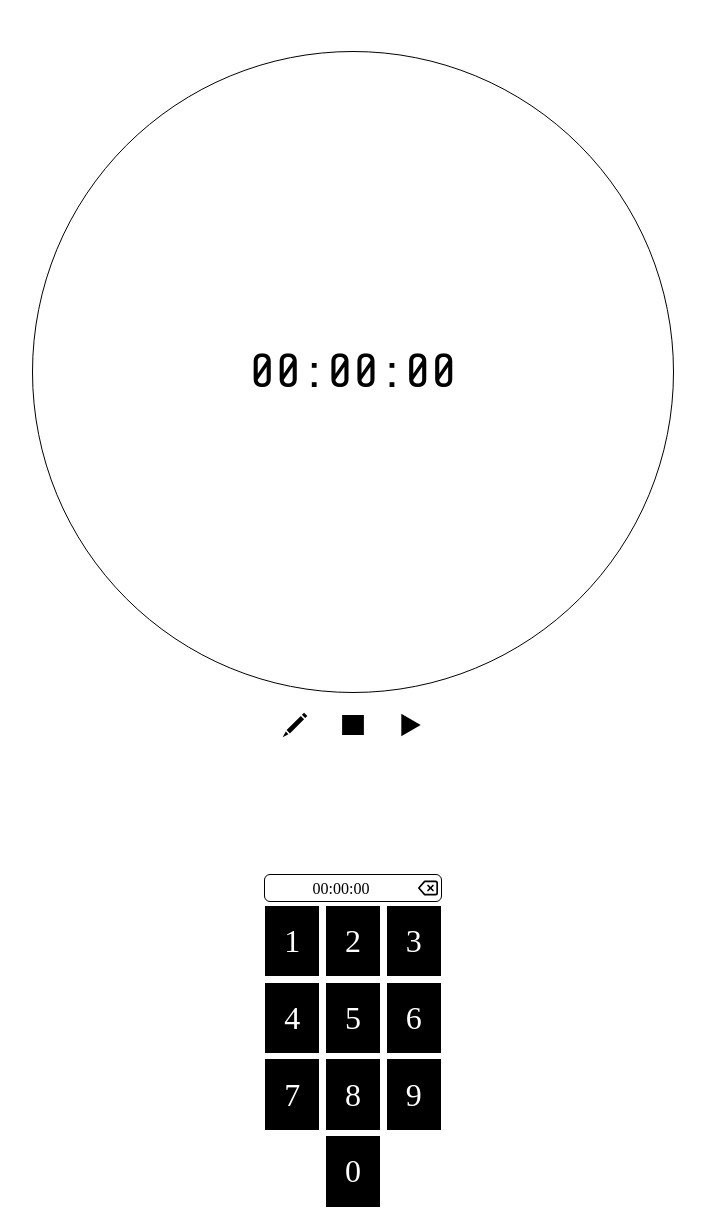
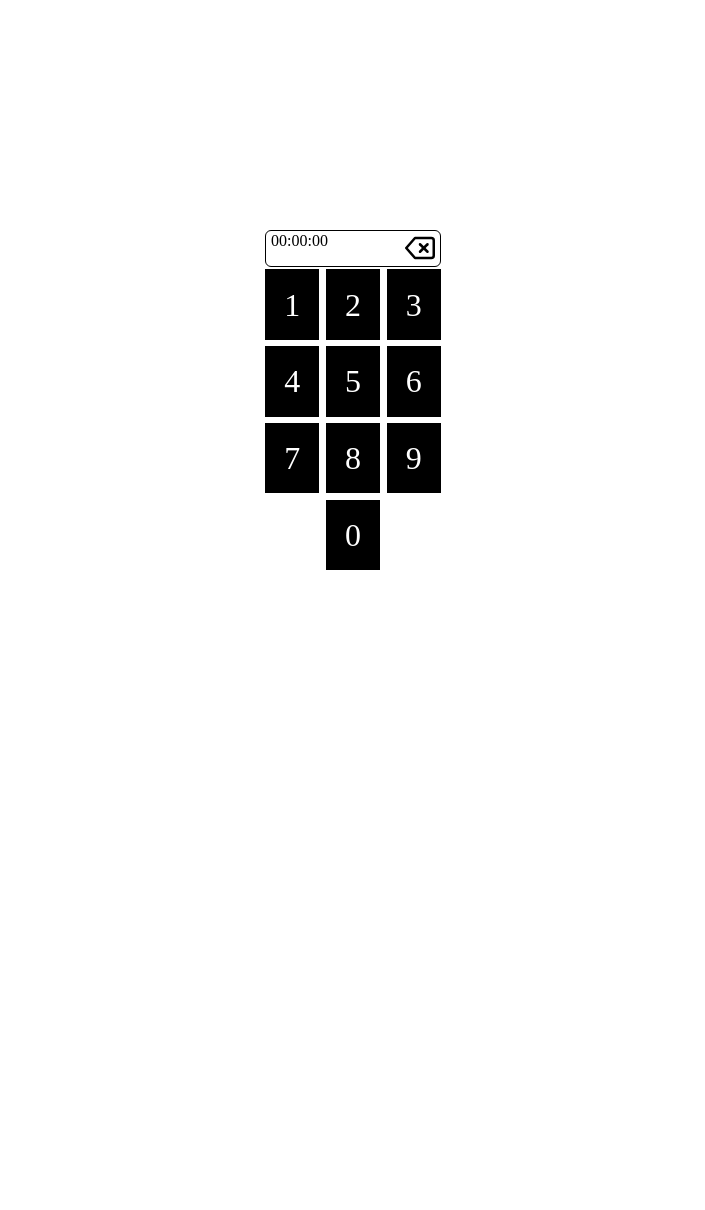
Before and after one commit to Bulovask/temporizador, a plain HTML site: page index.html in a window 1280 px wide. Shown: the whole page, without its empty margins (287-992 px from the left). After the commit the page ends 800 px from the top, so only its background shows below. Drawn offline with Linux system fonts and the light colour scheme.

Commit message:
refatorando

```diff
--- a/css/style.css
+++ b/css/style.css
@@ -6,14 +6,20 @@ body {
 	background-color: white;
 }
 
+.container {
+	position: absolute;
+	width: 100vw;
+	height: 100vh;
+	left: 0;
+	top: 0;
+}
+
 /*Ageu*/
 #display-container {
-	display: grid;
+	display: none; /*grid*/
 	grid-template-columns: 1fr;
 	grid-template-rows: 80vmin min-content;
 	align-content: center;
-	width: 100vw;
-	height: 100vh;
 }
 
 #display-timer {
@@ -48,19 +54,16 @@ body {
 	margin-top: 10px;
 	display: flex;
 	justify-content: center;
+	align-items: center;
 	gap: 10px;
 }
 
-#display-controls button {
-	width: 3rem;
-	height: 3rem;
+.icon {
+	width: 30px;
+	height: 30px;
 	background-size: 100% 100%;
 	background-color: transparent;
 	border: none;
-}
-
-#display-controls button:active {
-	filter: opacity(0.5) drop-shadow(0 0 0 yellow);
 }
 
 .play-icon {
@@ -78,10 +81,13 @@ body {
 .edit-icon {
 	background-image: url("/images/edit.svg");
 }
+
+.clean-icon {
+	background-image: url("/images/clean.svg");
+}
+
 /*Bruno Luna*/
 #keyboard-container{
-    height: 60vh;
-	width: 100vw;
     display: flex;
     justify-content: center;
     align-items: center;
@@ -89,18 +95,18 @@ body {
 	gap: .6rem;
 }
 
-#img-clean{
-	position: relative;
-	top: 5px;
-	left: 45px;
+.small {
+	width: auto;
 }
 
-.display-numbers-keyboard{
-	width: 99em;
+.secondary-display-container {
+	display: flex;
+	width: auto;
 	border: 1.2px solid hsl(0, 0%, 0%);
 	border-radius: 6px;
-	text-align: center;
-	padding: .3rem 3rem;
+	padding: 2.5px 5px;
+	margin-bottom: 2.5px;
+	justify-content: space-between;
 }
 
 #keyboard {
--- a/index.html
+++ b/index.html
@@ -10,24 +10,23 @@
 		<script src="js/script.js" defer></script>
 	</head>
 	<body>
-		<section id="display-container">
+		<section id="display-container" class="container">
 			<div id="display-timer">
 				<canvas></canvas>
-				<span>00:00:00</span>
+				<span id="main-display">00:00:00</span>
 			</div>
 			<div id="display-controls">
-				<button type="button" class="edit-icon" onclick=""></button>
-				<button type="button" class="stop-icon" onclick=""></button>
-				<button type="button" class="play-icon" onclick=""></button>
+				<button type="button" class="icon edit-icon" onclick=""></button>
+				<button type="button" class="icon stop-icon" onclick=""></button>
+				<button type="button" class="icon play-icon" onclick=""></button>
 			</div>
 		</section>
-		<section id="keyboard-container">
-			<div class="display-btn-numbers">
-				<span class="display-numbers-keyboard">00:00:00
-					<img src="images/clean.svg" id="img-clean" width="20px" alt="">
-				</span>
+		<section id="keyboard-container" class="container">
+			<div class="small">
+				<div class="secondary-display-container">
+					<span id="secondary-display">00:00:00</span>
+					<button type="button" class="icon clean-icon"></button>
 				</div>
-
 				<div id="keyboard">
 					<span class="number">1</span>
 					<span class="number">2</span>
@@ -42,6 +41,7 @@
 					<span class="number">0</span>
 					<span></span>
 				</div>
+			</div>
 		</section>
 	</body>
 </html>
--- a/js/script.js
+++ b/js/script.js
@@ -0,0 +1,5 @@
+const mainDisplay = document.getElementById("");
+
+function loop() {
+
+}
```
Lines whose indentation alone changed are shown as unchanged.
